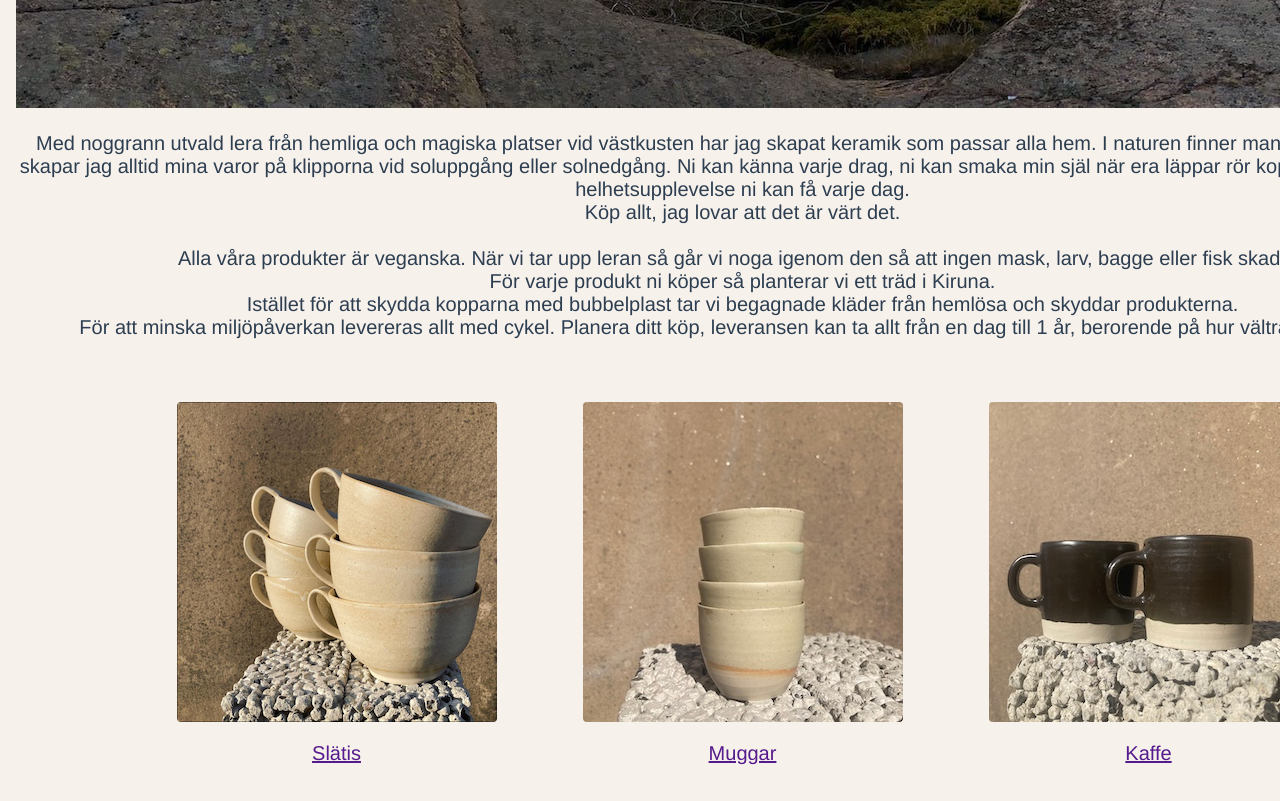
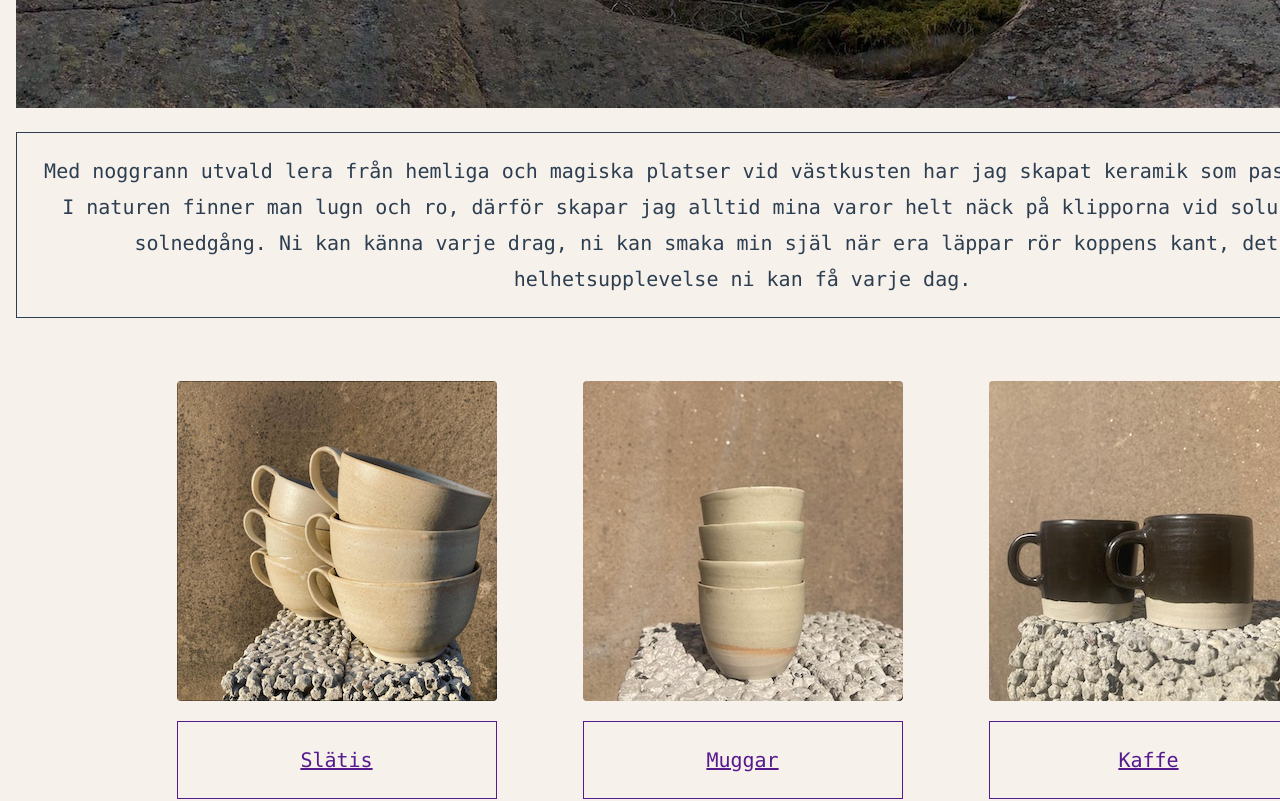
Before and after one commit to clartor/ceramics, a Vue app: page / in a window 1280 px wide. Shown: the part 740-1541 px from the top of the page. Built offline with nearby package versions, Linux system fonts and the light colour scheme.

Commit message:
flytta texten

```diff
--- a/src/views/Home.vue
+++ b/src/views/Home.vue
@@ -12,19 +12,9 @@
     </section>
 
     <p>Med noggrann utvald lera från hemliga och magiska platser vid västkusten har jag skapat keramik som passar alla hem.
-      I naturen finner man lugn och ro, därför skapar jag alltid mina varor på klipporna vid soluppgång eller solnedgång.
+      I naturen finner man lugn och ro, därför skapar jag alltid mina varor helt näck på klipporna vid soluppgång eller solnedgång.
       Ni kan känna varje drag, ni kan smaka min själ när era läppar rör koppens kant, det är en helhetsupplevelse ni kan få varje dag.
-      <br>
-      Köp allt, jag lovar att det är värt det.
-      <br>
-      <br>
-      Alla våra produkter är veganska. När vi tar upp leran så går vi noga igenom den så att ingen mask, larv, bagge eller fisk skadas.
-      <br>
-      För varje produkt ni köper så planterar vi ett träd i Kiruna.
-      <br>
-      Istället för att skydda kopparna med bubbelplast tar vi begagnade kläder från hemlösa och skyddar produkterna.
-      <br>
-      För att minska miljöpåverkan levereras allt med cykel. Planera ditt köp, leveransen kan ta allt från en dag till 1 år, berorende på hur vältränad budet är.</p>
+     </p>
 
       <div id="imagelist">
         <!-- bilder = 320x320px -->
@@ -61,6 +51,20 @@
         <p>Krukan</p></a>
       </div>
 
+      <p>
+       <br>
+      Köp allt, jag lovar att det är värt det.
+      <br>
+      <br>
+      Alla våra produkter är veganska. När vi tar upp leran så går vi noga igenom den så att ingen mask, larv, bagge eller fisk skadas.
+      <br>
+      För varje produkt ni köper så planterar vi ett träd i Kiruna.
+      <br>
+      Istället för att skydda kopparna med bubbelplast tar vi begagnade kläder från hemlösa och skyddar produkterna.
+      <br>
+      För att minska miljöpåverkan levereras allt med cykel. Planera ditt köp, leveransen kan ta allt från en dag till 1 år, berorende på hur vältränad budet är.
+      </p>
+
     </body>
 
   </div>
@@ -90,6 +94,10 @@ body{
 }
 p{
   font-size: 20px;
+  font-family: "Lucida Console", "Courier New", monospace;
+  border: solid 1px;
+  padding: 20px;
+  line-height: 1.8;
 }
 #imagelist{
   font-size: 0;
```
